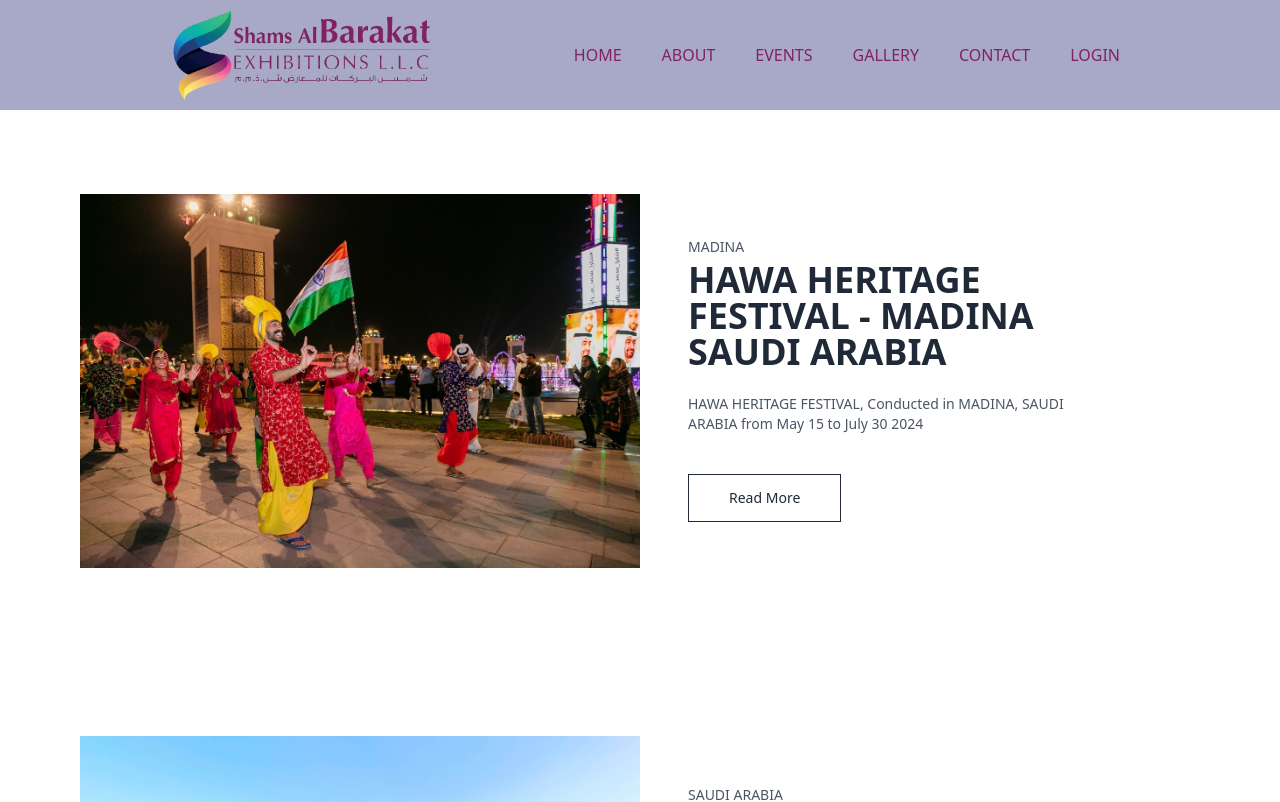
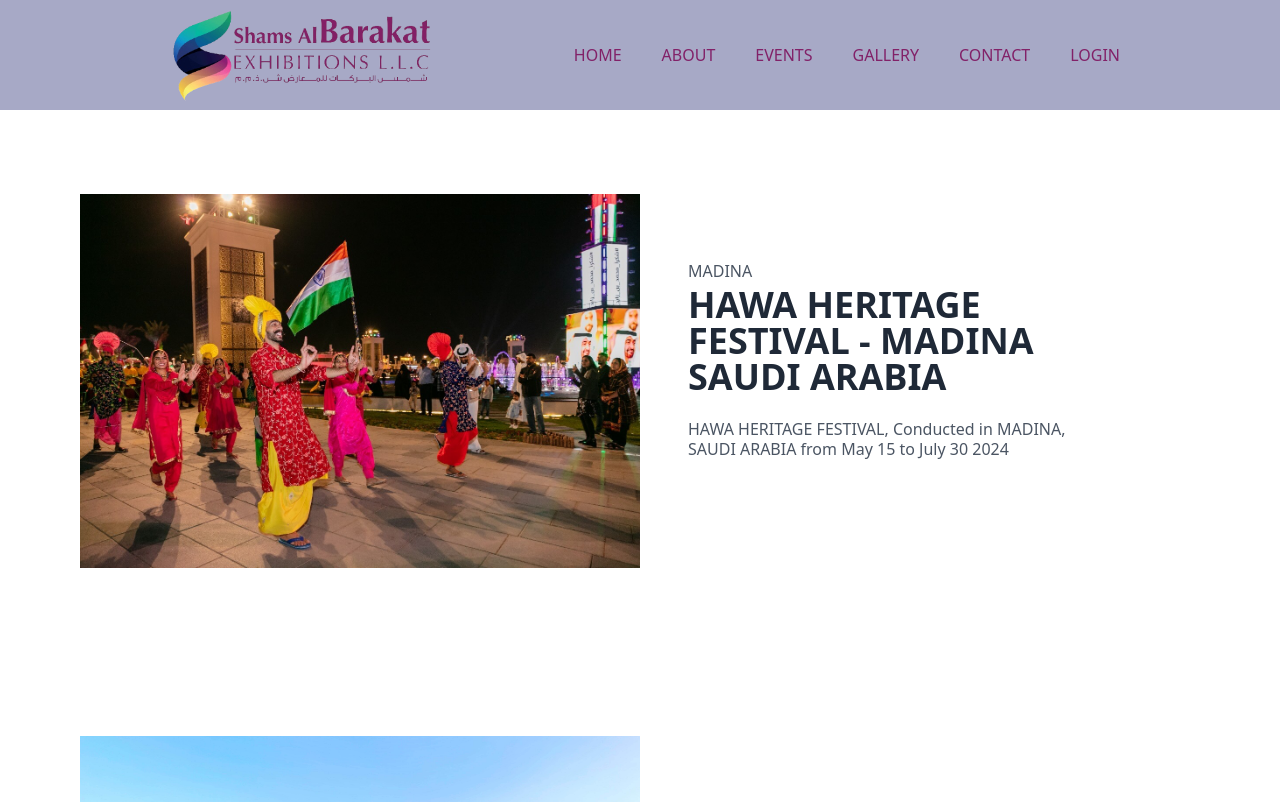
Before and after one commit to abhishekmohank/barakatexhibitions, a React (Vite) app: page /events in a window 1280 px wide. Shown: the top 802 px of the page. Built offline with nearby package versions, Linux system fonts and the light colour scheme.

Commit message:
event buttom removal and text aligments

```diff
--- a/src/Pages/About.jsx
+++ b/src/Pages/About.jsx
@@ -14,7 +14,7 @@ const About = () => {
       </div>
       <div className="2xl:container  py-9">
         <div className="flex  flex-col 2xl:mx-auto lg:pb-16 pt-10  md:py-12 md:px-6 lg:flex-row lg:px-20 justify-center gap-8">
-          <div className="w-full lg:w-9/12 flex flex-col px-10 justify-center items-center text-center">
+          <div className="w-full lg:w-9/12 flex flex-col px-10 justify-center items-center text-justify">
             <h1 className="text-3xl lg:text-4xl font-bold leading-9 text-gray-800 pb-10">
               About Us
             </h1>
--- a/src/Pages/Events.jsx
+++ b/src/Pages/Events.jsx
@@ -20,22 +20,15 @@ const Event = () => {
                 />
               </div>
               <div className="lg:w-1/2 lg:pl-12 lg:pr-24">
-                <p className="text-sm leading-none text-gray-600 pb-2">
+                <p className="leading-none text-gray-600 pb-2 text-base">
                   {event.location}
                 </p>
                 <p className="md:text-3xl lg:text-4xl text-2xl font-semibold lg:leading-9 text-gray-800 lg:pb-6 md:pb-4 pb-2">
                   {event.title}
                 </p>
-                <p className="text-sm leading-5 text-gray-600 md:pb-10 pb-8">
+                <p className="text-md leading-5 text-gray-600 md:pb-10 pb-8">
                   {event.description}
                 </p>
-                <div className="md:block flex items-center justify-center">
-                  <a href={event.link}>
-                    <button className="lg:w-auto w-full border border-gray-800 hover:text-gray-50 hover:bg-gray-800 focus:outline-none lg:px-10 px-7 lg:py-4 py-3 text-sm leading-none text-gray-800">
-                      Read More
-                    </button>
-                  </a>
-                </div>
               </div>
             </div>
           </div>
```
